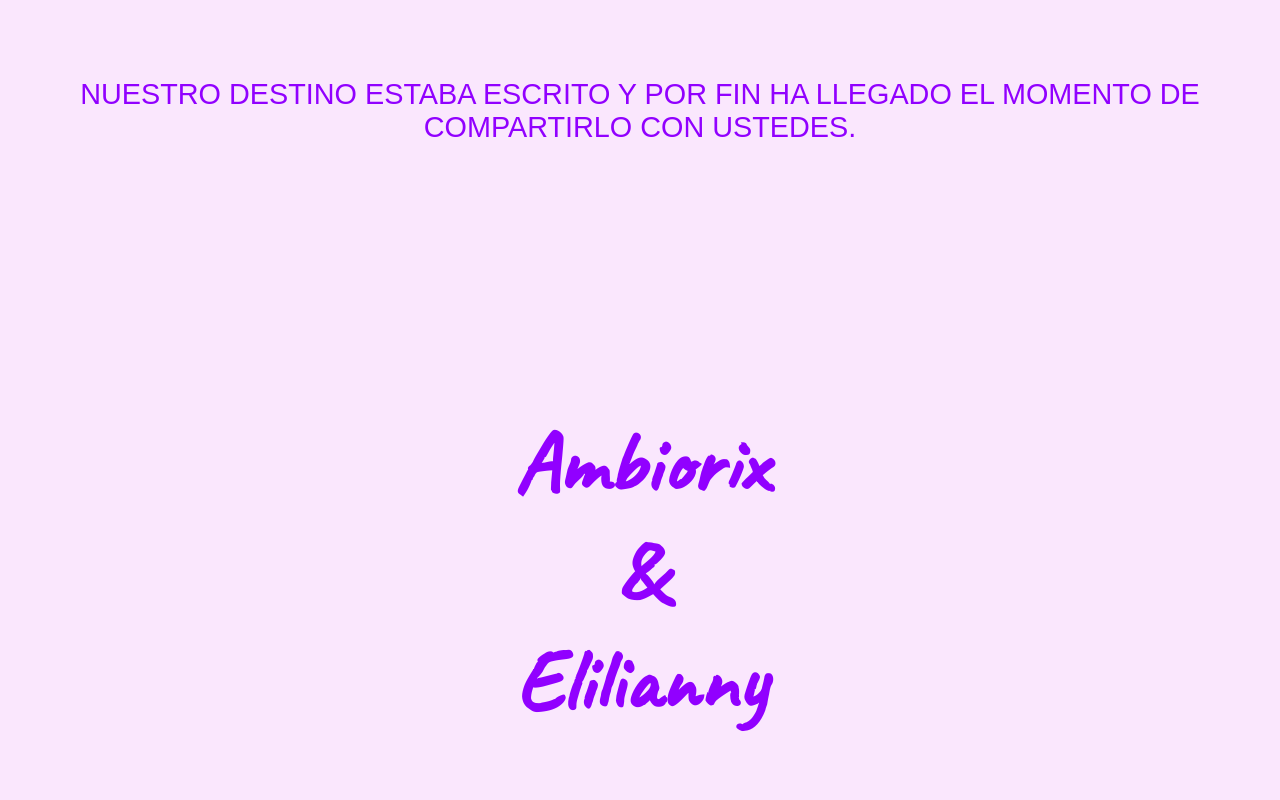
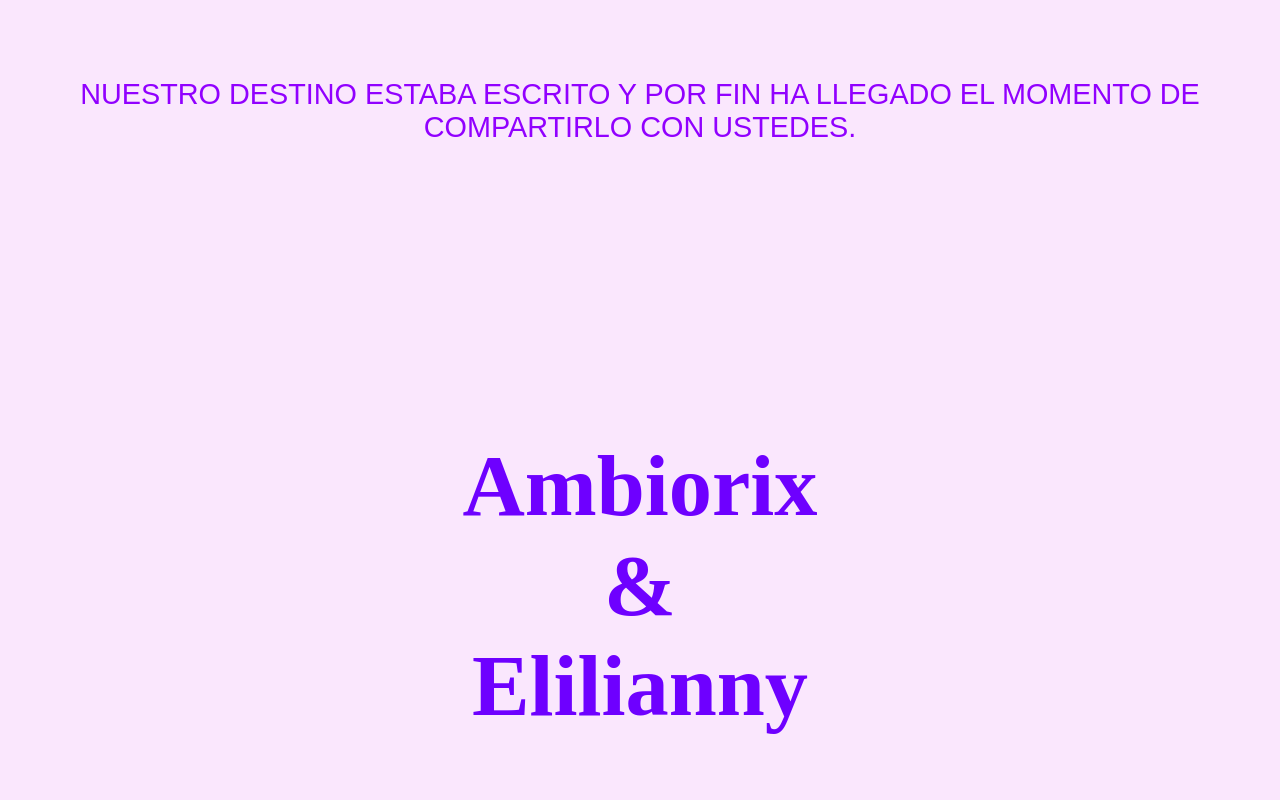
Before and after one commit to Mariopolonia0/invitacion.github.io, a plain HTML site: page index.html in a window 1280 px wide. Shown: the top 800 px of the page. Drawn offline with Linux system fonts and the light colour scheme.

Commit message:
cambiando la fuente del texto

```diff
--- a/index.html
+++ b/index.html
@@ -18,7 +18,7 @@
         NUESTRO DESTINO ESTABA ESCRITO Y POR FIN HA LLEGADO EL MOMENTO DE COMPARTIRLO CON USTEDES.
       </bienvenida>
 
-      <nombreBienvenida class="heading">
+      <nombreBienvenida>
         Ambiorix </br> & </br> Elilianny
       </nombreBienvenida>
 
--- a/theme.css
+++ b/theme.css
@@ -21,9 +21,9 @@ bienvenida {
 }
 
 nombreBienvenida {
-    color: #9100ff;
+    color: #6e00ff;
     display: block;
-    font-family: 'Caveat', cursive;
+    font-family: 'Pristina';
     font-size: calc(3em + 3vw);
     font-weight: bold;
     margin-bottom: 10vh;
```
